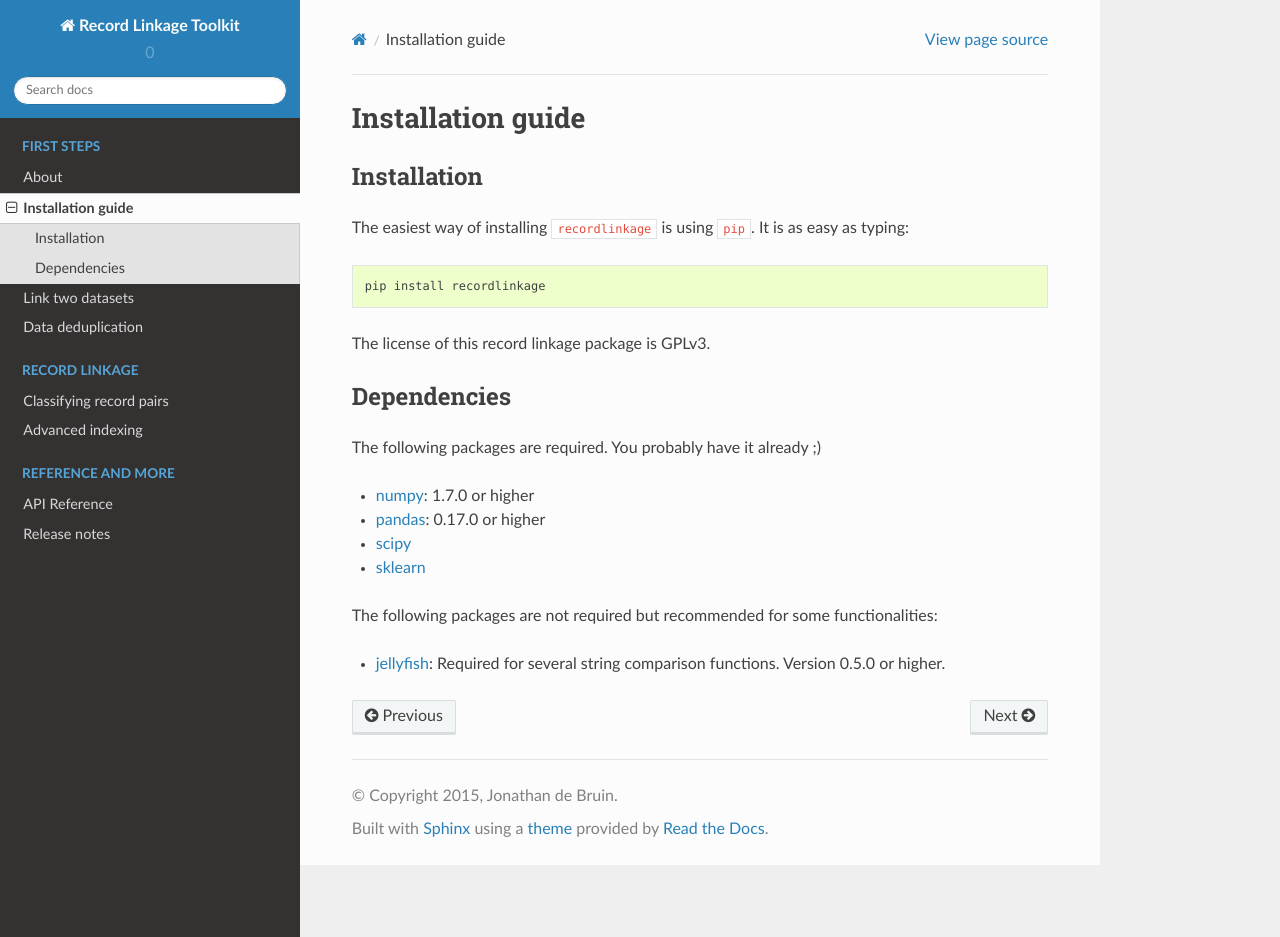
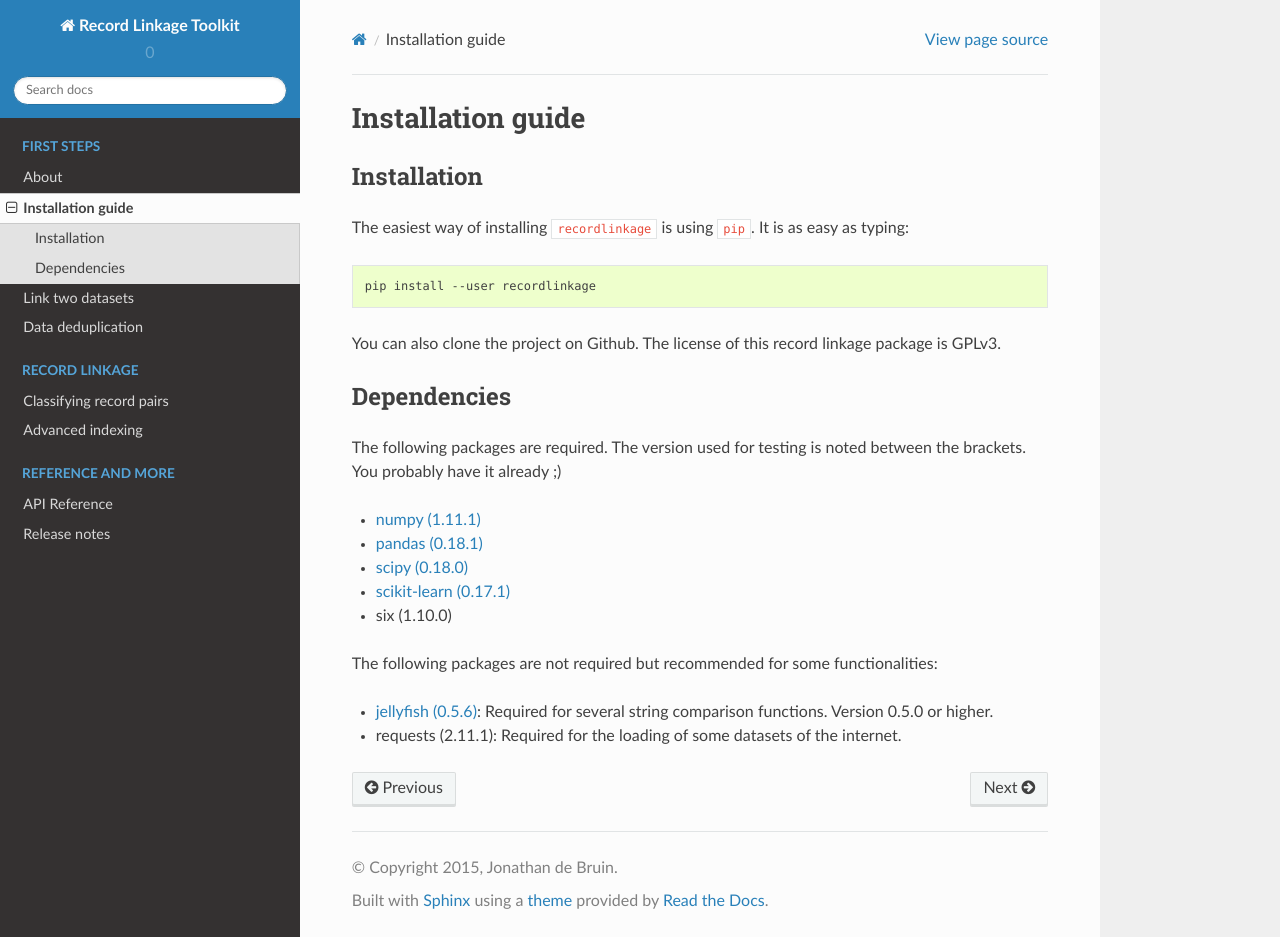
Before and after one commit to J535D165/recordlinkage, a Sphinx documentation site: the page built from docs/installation.rst, in a window 1280 px wide and 937 px high. Built offline with Sphinx 7.4.7 and the Read the Docs theme 2.0.0, drawn with Linux system fonts in a browser that asks for light colours.

Commit message:
Update installation docs

```diff
--- a/docs/installation.rst
+++ b/docs/installation.rst
@@ -9,20 +9,23 @@ The easiest way of installing ``recordlinkage`` is using ``pip``. It is as easy
 
 .. code:: sh
 
-	pip install recordlinkage
+	pip install --user recordlinkage
 
-The license of this record linkage package is GPLv3.
+You can also clone the project on Github. The license of this record linkage package is GPLv3.
 
 Dependencies
 ============
 
-The following packages are required. You probably have it already ;)
+The following packages are required. The version used for testing is noted between the brackets. You probably have it already ;)
 
--  `numpy <http://www.numpy.org>`__: 1.7.0 or higher
--  `pandas <https://github.com/pydata/pandas>`__: 0.17.0 or higher
--  `scipy <https://www.scipy.org/>`__
--  `sklearn <http://scikit-learn.org/>`__
+-  `numpy (1.11.1) <http://www.numpy.org>`__
+-  `pandas (0.18.1) <https://github.com/pydata/pandas>`__
+-  `scipy (0.18.0) <https://www.scipy.org/>`__
+-  `scikit-learn (0.17.1) <http://scikit-learn.org/>`__
+-  six (1.10.0)
+
 
 The following packages are not required but recommended for some functionalities:
 
--  `jellyfish <https://github.com/jamesturk/jellyfish>`__: Required for several string comparison functions. Version 0.5.0 or higher.
+-  `jellyfish (0.5.6) <https://github.com/jamesturk/jellyfish>`__: Required for several string comparison functions. Version 0.5.0 or higher.
+- requests (2.11.1): Required for the loading of some datasets of the internet.
```
